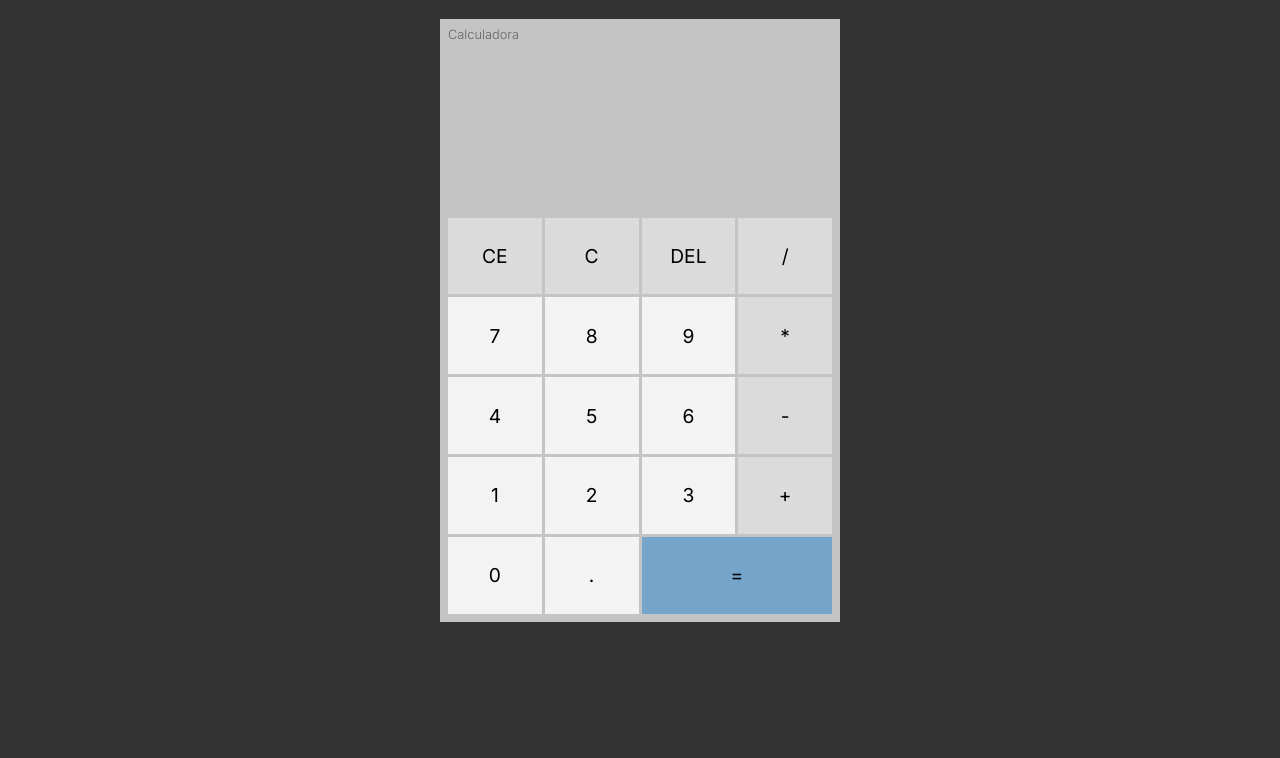
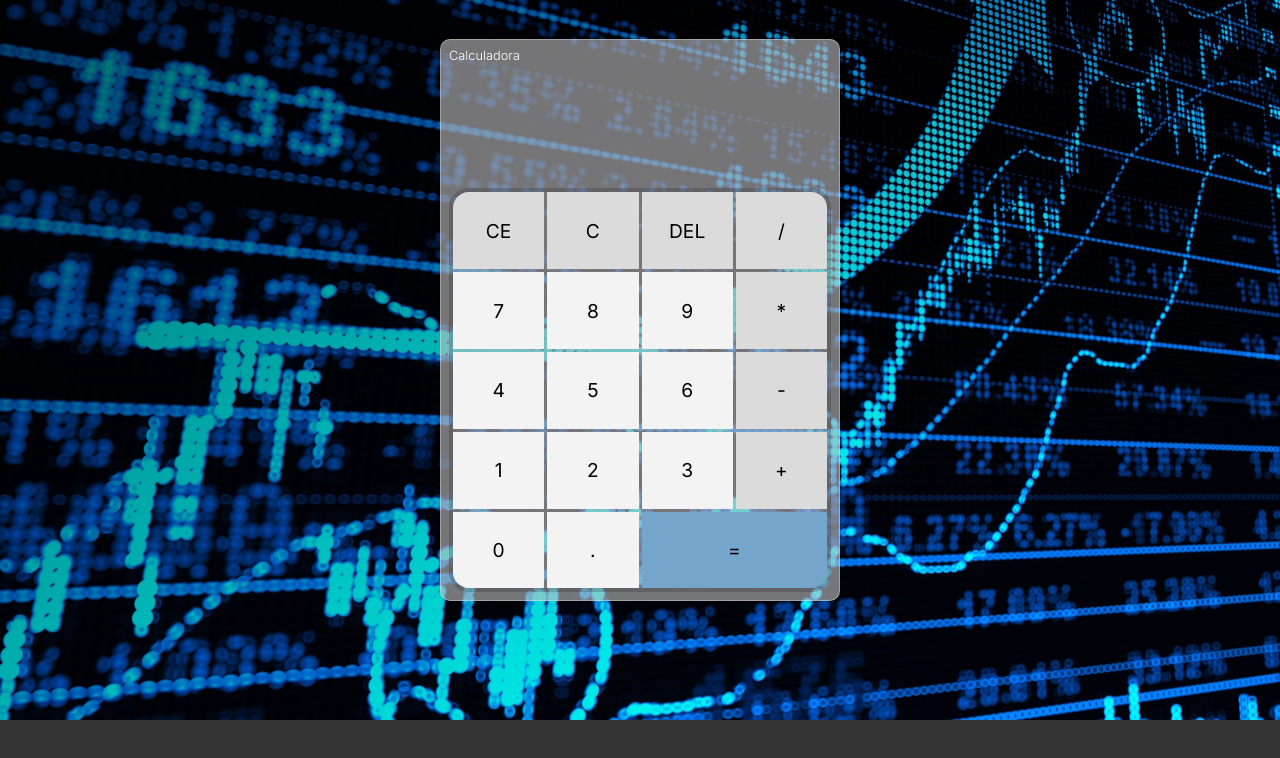
Before and after one commit to Felipecabreramarcon/Calculadora, a plain HTML site: page index.html in a window 1280 px wide. Drawn offline with Linux system fonts and the light colour scheme.

Commit message:
ajustes finais

```diff
--- a/style.css
+++ b/style.css
@@ -13,23 +13,27 @@ body {
     justify-content: center;
     padding: 3em;
     height: 80vh;
-
+    background-image: url(TOPO-DE-BLOG-IHUB-Dezembro-8.jpg);
+    background-size: cover;
+    background-repeat: no-repeat;
 }
 
 #calc {
     width: 400px;
 
     padding: .5em;
-    background-color: #c4c4c4;
+    background-color: #c4c4c498;
     color: #000;
     display: flex;
     flex-direction: column;
+    border-radius: 10px;
+    border: 1px solid rgba(255, 255, 255, 0.329);
 }
 
 #calc h3 {
     font-size: .8em;
     font-weight: 300;
-    color: #666;
+    color: #ffffff;
 
 }
 
@@ -41,12 +45,12 @@ body {
     color: #777;
     padding: .2em;
     overflow-wrap: break-word;
-    min-height: 2em;
+    min-height: 1.6em;
 }
 
 #current-operation {
-    min-height: 3em;
-    font-size: 3em;
+    min-height: 2.5em;
+    font-size: 2.5em;
     font-weight: 700;
     padding: 0.2em;
     overflow-wrap: break-word;
@@ -56,6 +60,9 @@ body {
     display: grid;
     grid-template-columns: 1fr 1fr 1fr 1fr;
     gap: 3px;
+    border-radius: 20px;
+    overflow: hidden;
+    border: 4px solid rgba(0, 0, 0, 0.171);
 }
 
 #buttons-container button {
```
